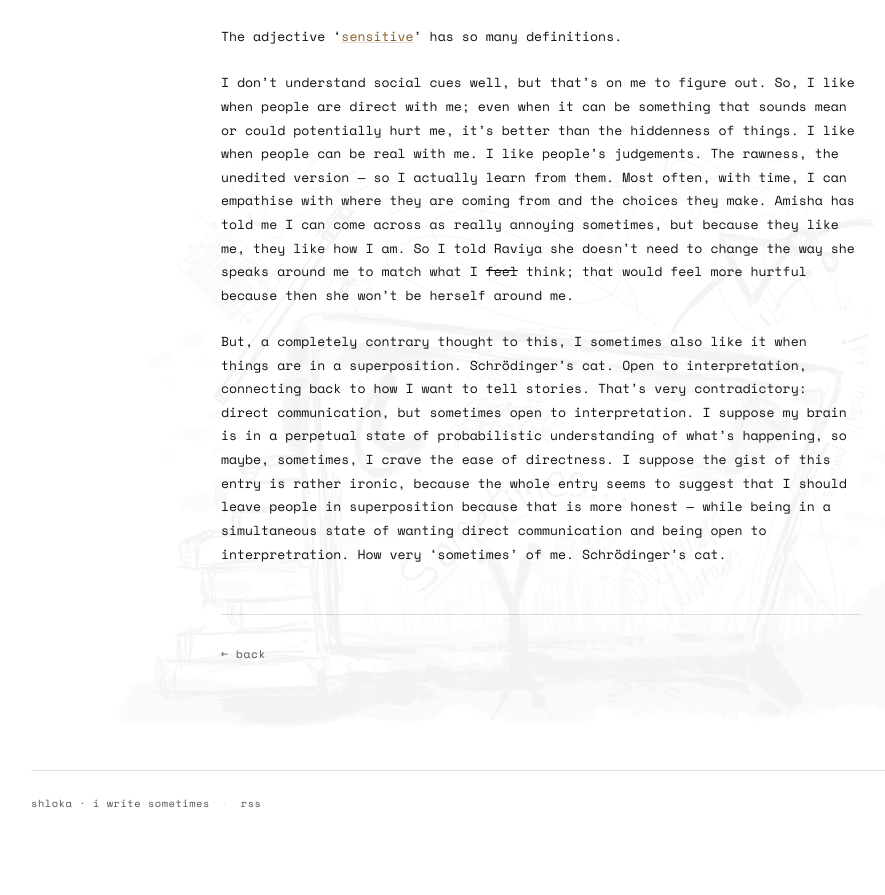
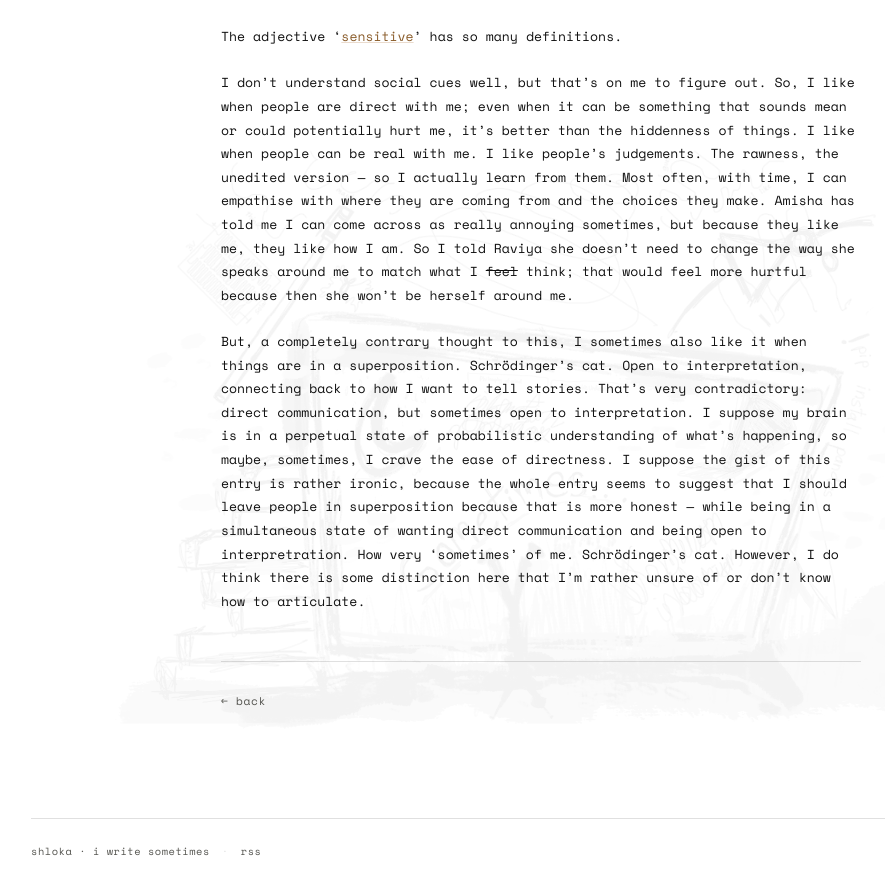
Before and after one commit to shlokamohanty/i-write-sometimes, a Jekyll site: the page built from _posts/2026-09-03-excited.md, in a window 1280 px wide and 900 px high, scrolled down 2295 px. Shown: the top 895 px of the window, without its empty margins (99-984 px from the left). Built offline with Jekyll 4.4.1, drawn with Linux system fonts in a browser that asks for light colours; some web fonts are replaced; before the commit the page ends 3148 px from its top, so only the background shows below that.

Commit message:
Update 2026-09-03-excited.md

```diff
--- a/_posts/2026-09-03-excited.md
+++ b/_posts/2026-09-03-excited.md
@@ -31,4 +31,4 @@ The adjective ‘[sensitive](https://www.merriam-webster.com/simple/sensitive)
 
 I don’t understand social cues well, but that’s on me to figure out. So, I like when people are direct with me; even when it can be something that sounds mean or could potentially hurt me, it’s better than the hiddenness of things. I like when people can be real with me. I like people’s judgements. The rawness, the unedited version — so I actually learn from them. Most often, with time, I can empathise with where they are coming from and the choices they make. Amisha has told me I can come across as really annoying sometimes, but because they like me, they like how I am. So I told Raviya she doesn’t need to change the way she speaks around me to match what I ~~feel~~ think; that would feel more hurtful because then she won’t be herself around me.
 
-But, a completely contrary thought to this, I sometimes also like it when things are in a superposition. Schrödinger's cat. Open to interpretation, connecting back to how I want to tell stories. That's very contradictory: direct communication, but sometimes open to interpretation. I suppose my brain is in a perpetual state of probabilistic understanding of what’s happening, so maybe, sometimes, I crave the ease of directness. I suppose the gist of this entry is rather ironic, because the whole entry seems to suggest that I should leave people in superposition because that is more honest — while being in a simultaneous state of wanting direct communication and being open to interpretration. How very 'sometimes' of me. Schrödinger's cat.
+But, a completely contrary thought to this, I sometimes also like it when things are in a superposition. Schrödinger's cat. Open to interpretation, connecting back to how I want to tell stories. That's very contradictory: direct communication, but sometimes open to interpretation. I suppose my brain is in a perpetual state of probabilistic understanding of what’s happening, so maybe, sometimes, I crave the ease of directness. I suppose the gist of this entry is rather ironic, because the whole entry seems to suggest that I should leave people in superposition because that is more honest — while being in a simultaneous state of wanting direct communication and being open to interpretration. How very 'sometimes' of me. Schrödinger's cat. However, I do think there is some distinction here that I'm rather unsure of or don't know how to articulate.
```
